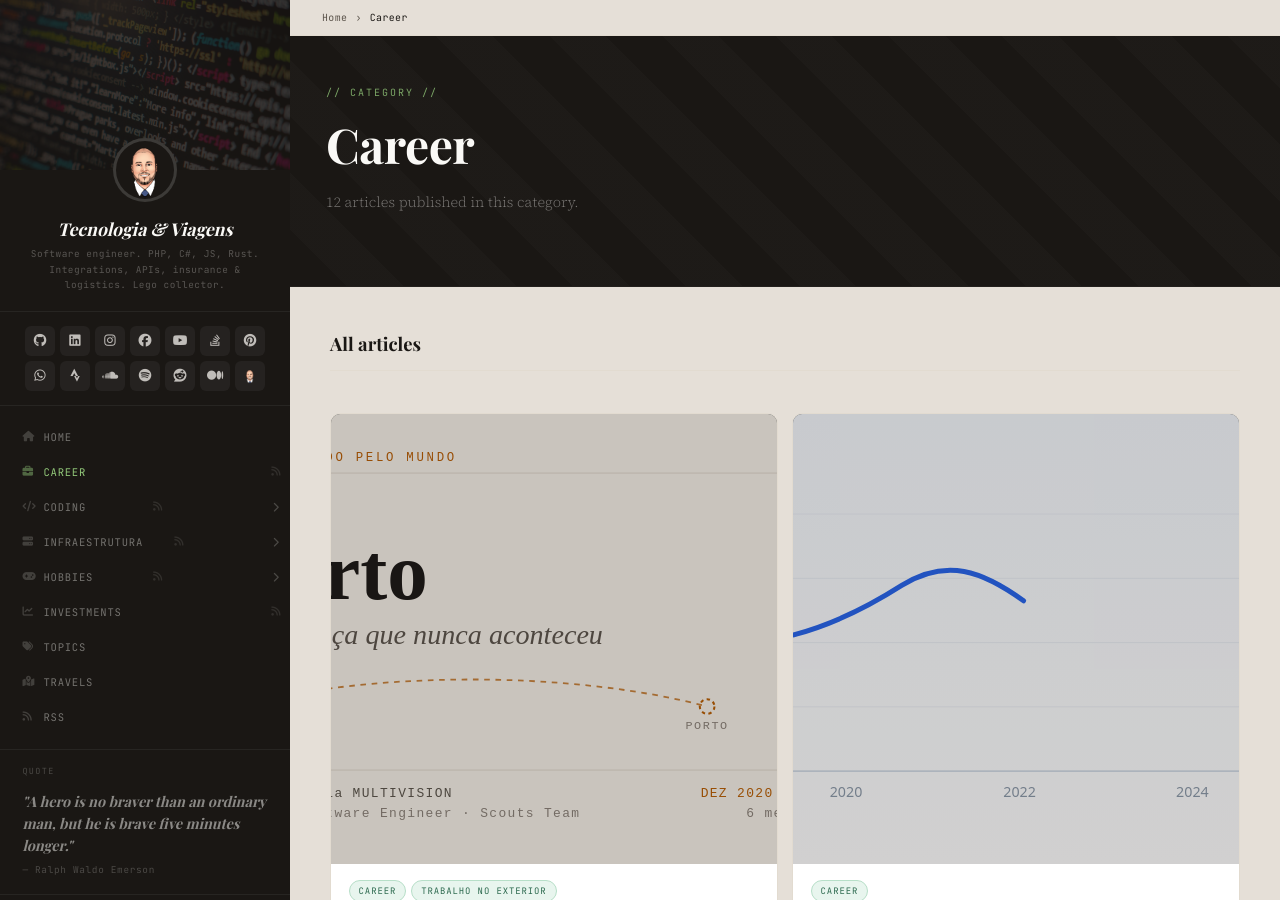
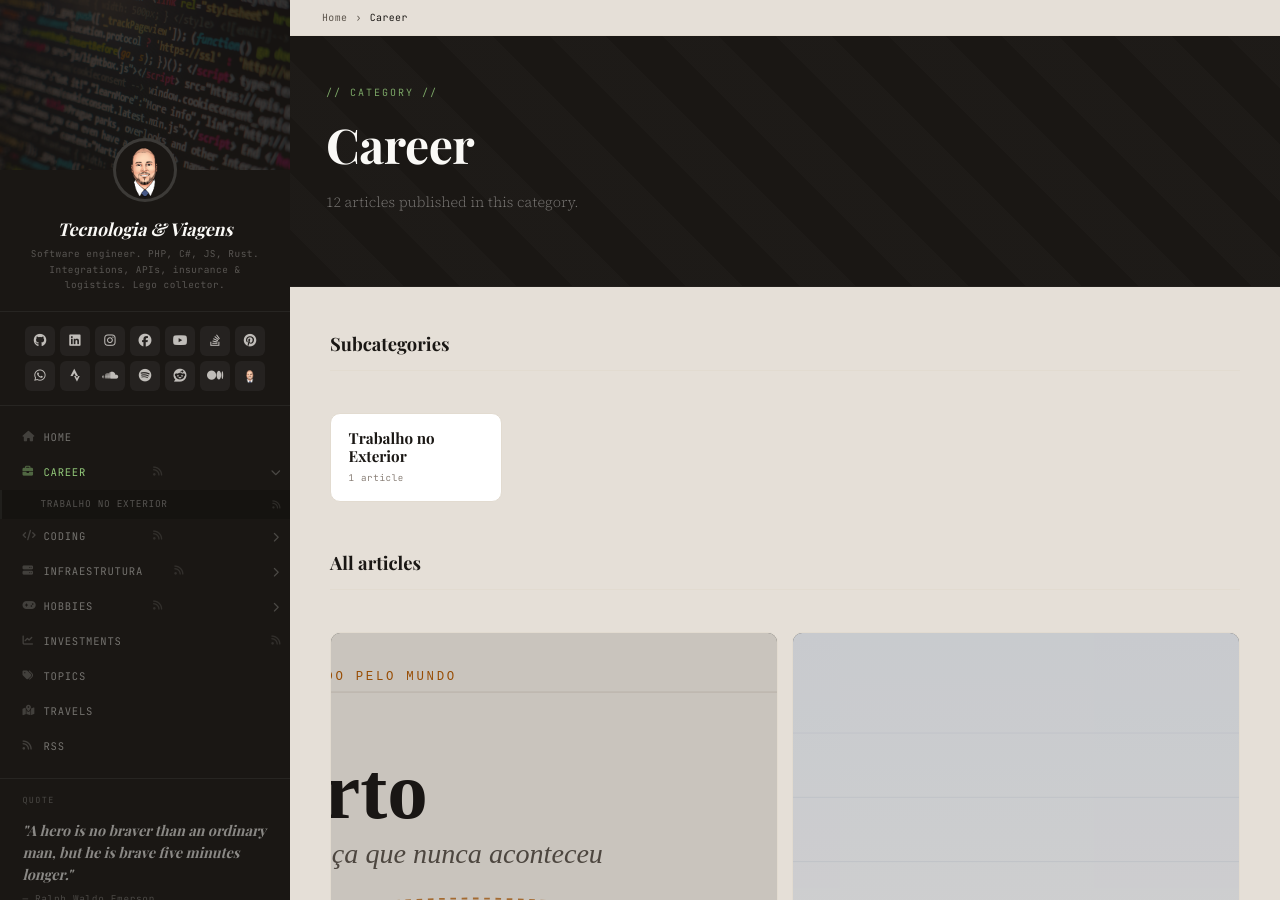
Before and after one commit to guibranco/blog, a Jekyll site: the page built from categorias/career.md, in a window 1280 px wide and 900 px high. Built offline with Jekyll 4.4.1, drawn with Linux system fonts in a browser that asks for light colours; some web fonts are replaced; the list of posts is cut into pages by our own code.

Commit message:
yaml fix: relocate 'Trabalho no Exterior' subcategory
Move 'Trabalho no Exterior' subcategory from 'Infraestrutura' to
'Career' category. This change improves organization, as this
subcategory aligns better with career-related topics rather than
infrastructure. This enhances clarity and navigability for users
looking for specific career-related content.

```diff
--- a/_data/categories.yml
+++ b/_data/categories.yml
@@ -1,7 +1,9 @@
 - name: Career
   slug: career
   icon: "fas fa-briefcase"
-  subcategories: []
+  subcategories:
+    - name: "Trabalho no Exterior"
+      slug: trabalho-no-exterior
 
 - name: Coding
   slug: coding
@@ -36,8 +38,6 @@
       slug: self-hosting
     - name: "Telecomunicações"
       slug: telecomunicacoes
-    - name: "Trabalho no Exterior"
-      slug: trabalho-no-exterior
 
 - name: Hobbies
   slug: hobbies
```
